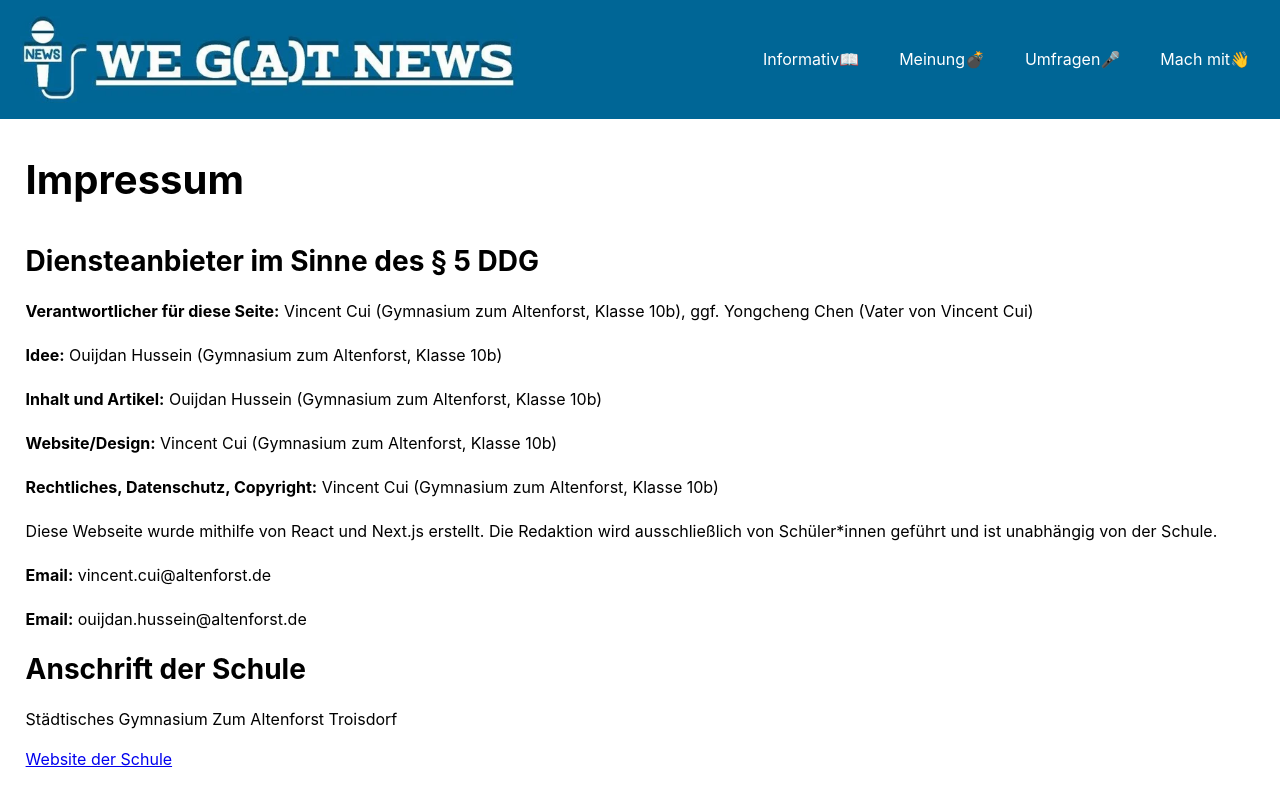
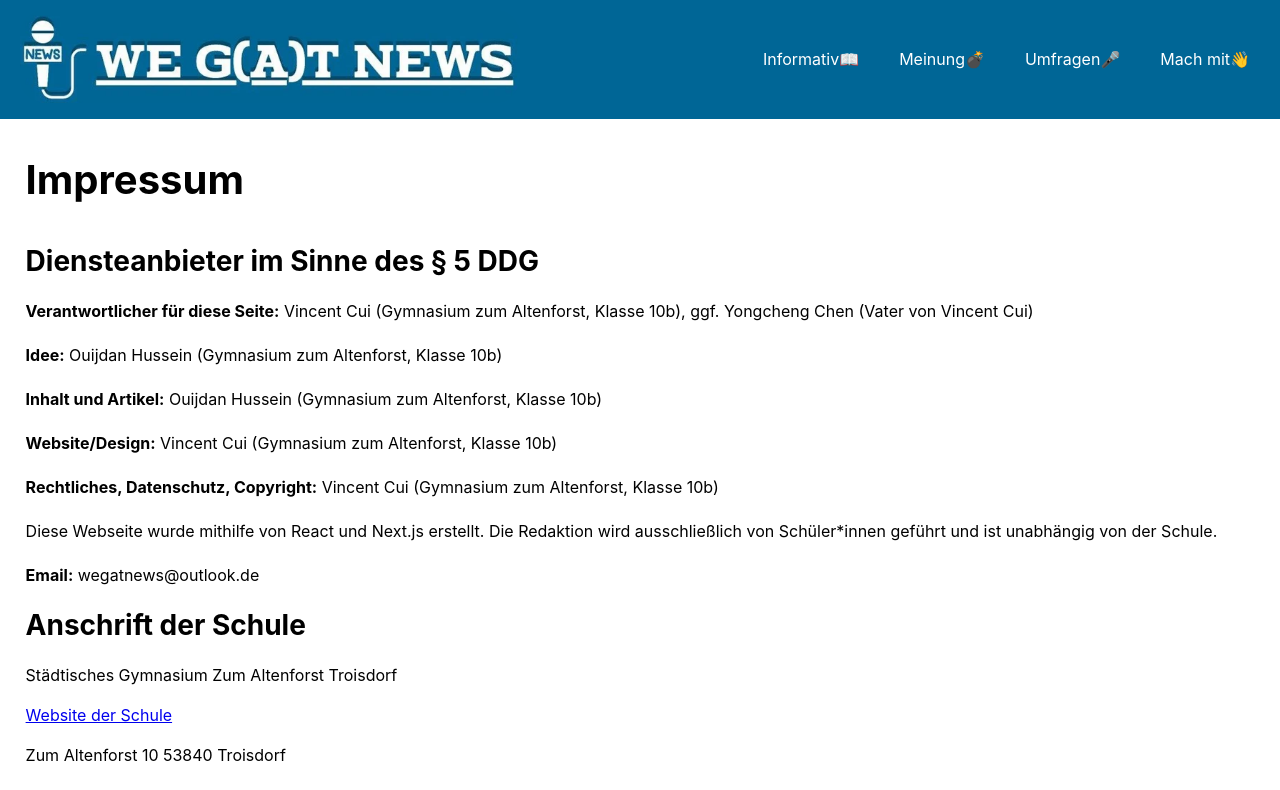
Before and after one commit to Chenjv2/wegatnews, a Next.js app: page /impressum in a window 1280 px wide. Shown: the top 790 px of the page. Built offline with nearby package versions, Linux system fonts and the light colour scheme.

Commit message:
new email adress

```diff
--- a/pages/impressum/index.js
+++ b/pages/impressum/index.js
@@ -31,10 +31,7 @@ export default function InformativIndex() {
           unabhängig von der Schule.
         </p>
         <p>
-          <b>Email:</b> vincent.cui@altenforst.de
-        </p>
-        <p>
-          <b>Email:</b> ouijdan.hussein@altenforst.de
+          <b>Email:</b> wegatnews@outlook.de
         </p>
 
         <h2>Anschrift der Schule</h2>
--- a/pages/index.js
+++ b/pages/index.js
@@ -52,7 +52,7 @@ export default function Blog({ newestPosts, archivePosts }) {
             Einfach per Teams oder E-Mail an Vincent Cui (Technik), oder an
             Ouijdan Hussein (Inhalt)
           </p>
-          <p>vincent.cui@altenforst.de, ouijdan.hussein@altenforst.de</p>
+          <p>wegatnews@outlook.de</p>
           <p>
             Wir treffen uns jeden Donnerstag in der Mittagspause vor den
             Computerräumen.
--- a/pages/mach-mit/index.js
+++ b/pages/mach-mit/index.js
@@ -9,7 +9,7 @@ export default function InformativIndex() {
               Einfach per Teams oder E-Mail an Vincent Cui (Technik), oder an
               Ouijdan Hussein (Inhalt)
             </p>
-            <p>vincent.cui@altenforst.de, ouijdan.hussein@altenforst.de</p>
+            <p>wegatnews@outlook.de</p>
             <p>
               Wir treffen uns jeden Donnerstag in der Mittagspause vor den
               Computerräumen.
@@ -51,7 +51,7 @@ export default function InformativIndex() {
           <div className="image-or-text">
             <h2>Finde auch Fehler!</h2>
             <p>
-              Hilf uns die Schülerzeitung zu verbessern: Einfach Artikellink, Fehlerbeschreibung und Fehlerart an vincent.cui@altenforst.de
+              Hilf uns die Schülerzeitung zu verbessern: Einfach Artikellink, Fehlerbeschreibung und Fehlerart an wegatnews@outlook.de
             </p>
           </div>
         </div>
```
Also changed, not shown: 1 other file (tests, documents, lock files or other folders).
